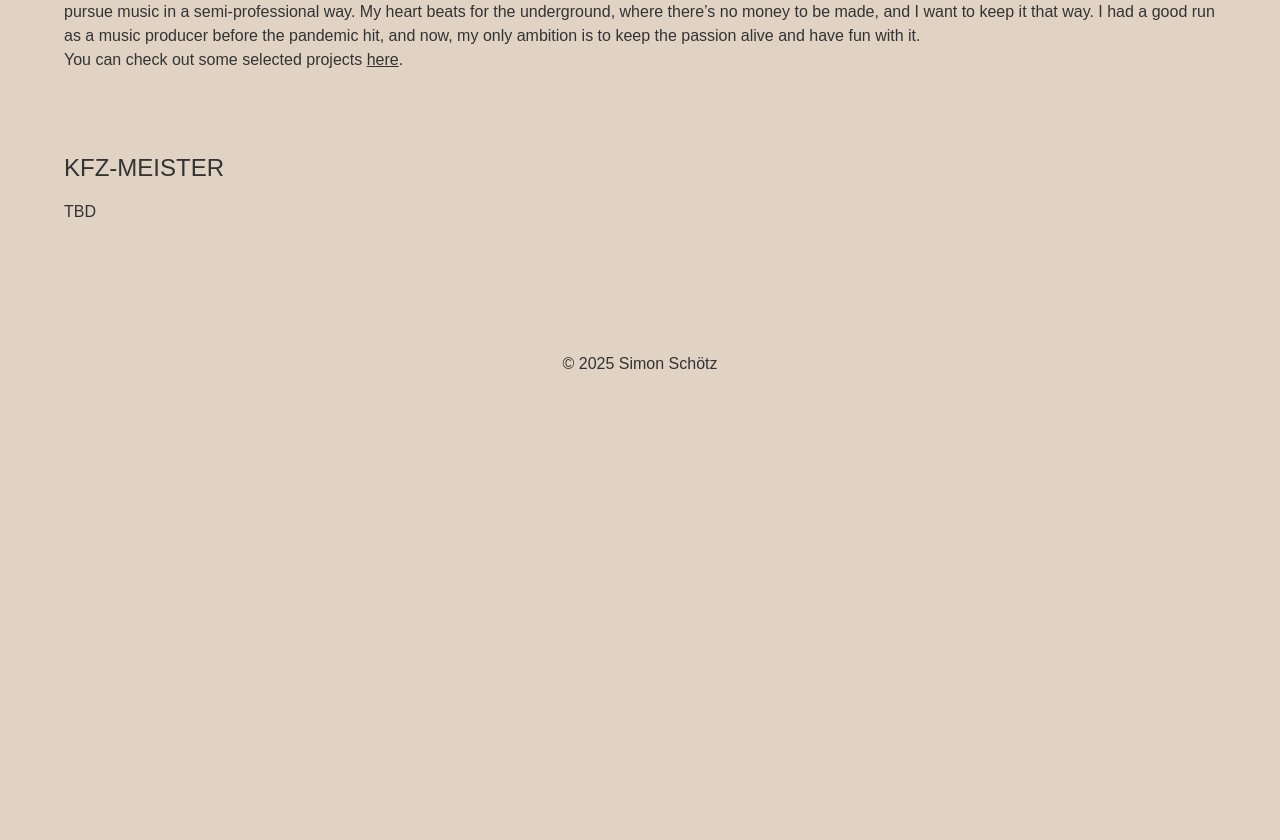
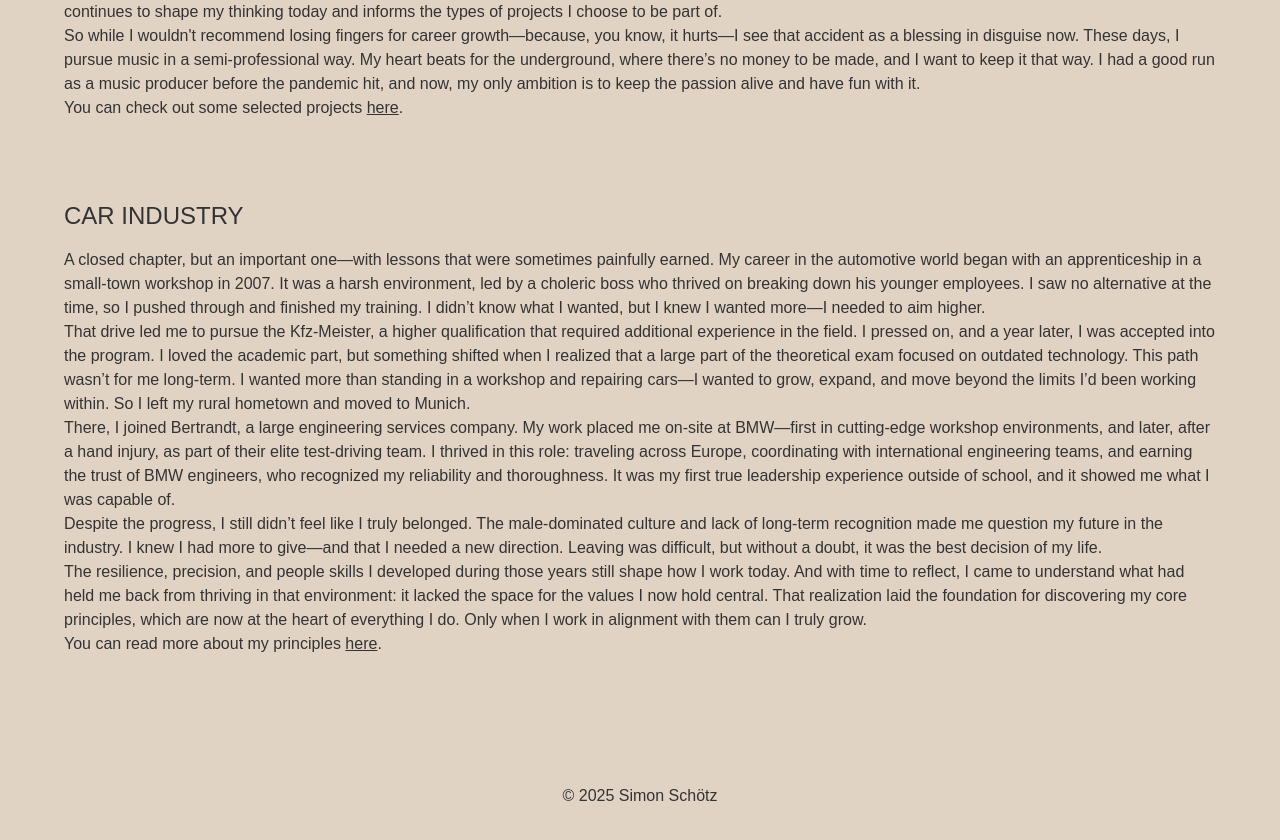
Before and after one commit to SimonSchoetz/simon-schoetz-website-2025, a Next.js app: page /career-paths in a window 1280 px wide. Shown: the part 1180-2020 px from the top of the page. Before the commit the page ends 1620 px from the top, so only its background shows below. Built offline with nearby package versions, Linux system fonts and the light colour scheme.

Commit message:
add car industry section

```diff
--- a/app/career-paths/page.tsx
+++ b/app/career-paths/page.tsx
@@ -72,7 +72,11 @@ const CareerPathsPage: NextPage = () => {
           After some consideration, I made the bold decision to leave my career
           in the car industry and pursue my true passion—learning how to produce
           music—after seeing a commercial for Deutsche POP in a Munich subway.
-          (The careful reader might see a pattern here 😉.)
+          (The careful reader might see a pattern here 😉.) It wasn&apos;t a
+          completely random choice since I come from a family of musicians. I
+          had played piano for ten years and trombone for three, but my heart
+          has always been in electronic music that challenges conventional
+          concepts and listening habits.
         </p>
 
         <p>
@@ -119,8 +123,61 @@ const CareerPathsPage: NextPage = () => {
         </p>
       </Section>
       <Section>
-        <H3 text='Kfz-Meister' />
-        <p>TBD</p>
+        <H3 text='Car Industry' />
+        <p>
+          A closed chapter, but an important one—with lessons that were
+          sometimes painfully earned. My career in the automotive world began
+          with an apprenticeship in a small-town workshop in 2007. It was a
+          harsh environment, led by a choleric boss who thrived on breaking down
+          his younger employees. I saw no alternative at the time, so I pushed
+          through and finished my training. I didn’t know what I wanted, but I
+          knew I wanted more—I needed to aim higher.
+        </p>
+        <p>
+          That drive led me to pursue the Kfz-Meister, a higher qualification
+          that required additional experience in the field. I pressed on, and a
+          year later, I was accepted into the program. I loved the academic
+          part, but something shifted when I realized that a large part of the
+          theoretical exam focused on outdated technology. This path wasn’t for
+          me long-term. I wanted more than standing in a workshop and repairing
+          cars—I wanted to grow, expand, and move beyond the limits I’d been
+          working within. So I left my rural hometown and moved to Munich.
+        </p>
+        <p>
+          There, I joined Bertrandt, a large engineering services company. My
+          work placed me on-site at BMW—first in cutting-edge workshop
+          environments, and later, after a hand injury, as part of their elite
+          test-driving team. I thrived in this role: traveling across Europe,
+          coordinating with international engineering teams, and earning the
+          trust of BMW engineers, who recognized my reliability and
+          thoroughness. It was my first true leadership experience outside of
+          school, and it showed me what I was capable of.
+        </p>
+        <p>
+          Despite the progress, I still didn’t feel like I truly belonged. The
+          male-dominated culture and lack of long-term recognition made me
+          question my future in the industry. I knew I had more to give—and that
+          I needed a new direction. Leaving was difficult, but without a doubt,
+          it was the best decision of my life.
+        </p>
+        <p>
+          The resilience, precision, and people skills I developed during those
+          years still shape how I work today. And with time to reflect, I came
+          to understand what had held me back from thriving in that environment:
+          it lacked the space for the values I now hold central. That
+          realization laid the foundation for discovering my core principles,
+          which are now at the heart of everything I do. Only when I work in
+          alignment with them can I truly grow.
+        </p>
+        <p>
+          You can read more about my principles{' '}
+          <RouterItem
+            className='underline'
+            href={Route.PRINCIPLES}
+            label='here'
+          />
+          .
+        </p>
       </Section>
     </main>
   );
```
